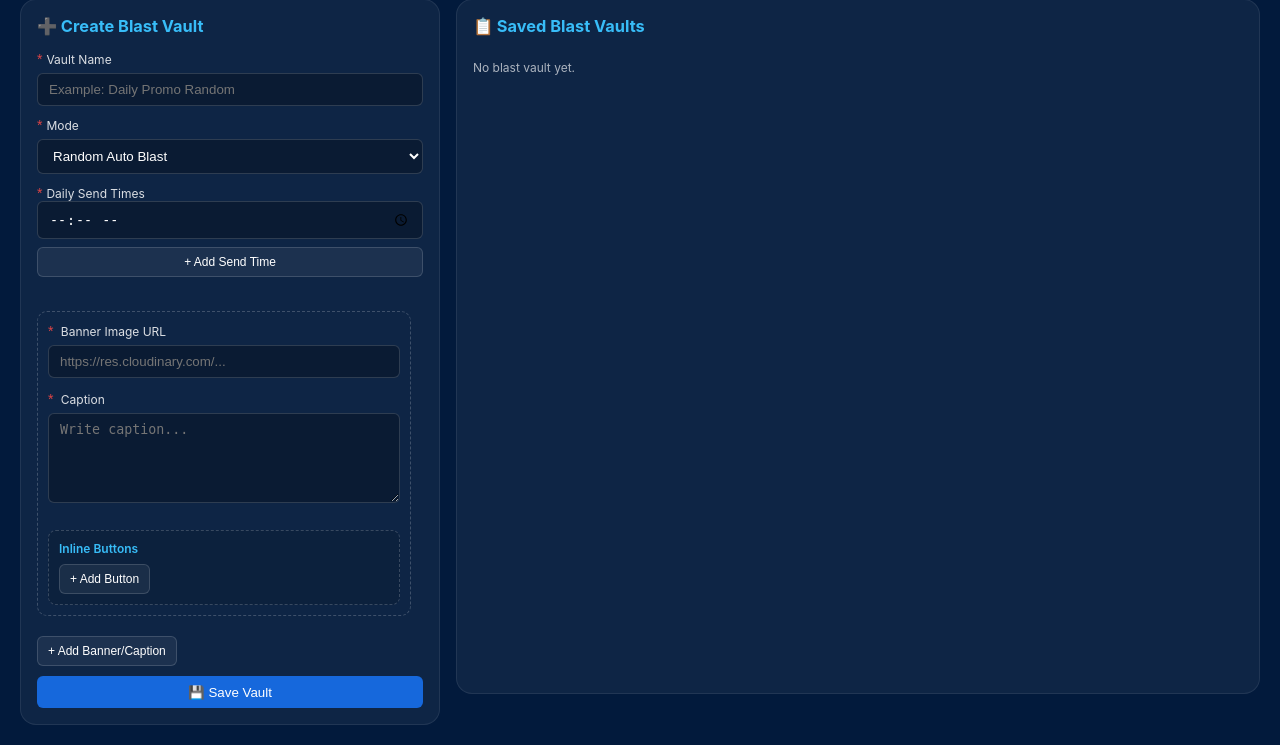
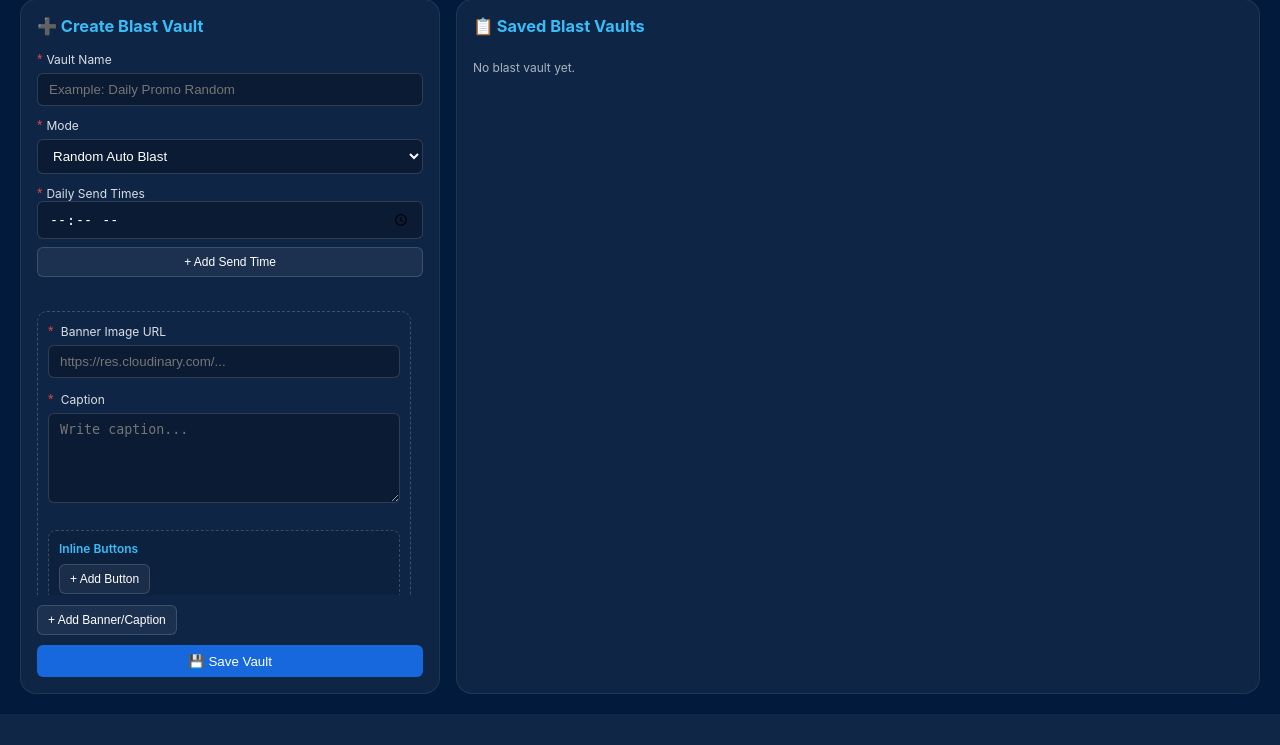
Before and after one commit to searcfile/mybot, a Flask app: page /admin/blast in a window 1280 px wide. Shown: the part 86-831 px from the top of the page. After the commit the page ends 800 px from the top, so only its background shows below. Run offline with Flask 3, Linux system fonts and the light colour scheme; the visitor is signed in with stand-in values (Sample User, id 1); data that the repository does not hold is empty; some libraries are stand-ins or nearby versions.

Commit message:
Update blast.html

```diff
--- a/templates/blast.html
+++ b/templates/blast.html
@@ -189,9 +189,10 @@ body{
     overflow:visible;
   }
 
-  .items-scroll{
-    max-height:520px;
-  }
+.items-scroll{
+  flex:none;
+  max-height:520px;
+}
 }
     @media (max-width: 768px) {
   .topbar {
@@ -774,11 +775,10 @@ body.modal-open{
 .create-vault-card{
   display:flex;
   flex-direction:column;
-  height:auto;
+  height:calc(100vh - 105px);
   min-height:0;
-  overflow:visible;
-}
-
+  overflow:hidden;
+}
 .create-vault-card > h3{
   flex-shrink:0;
 }
@@ -786,10 +786,12 @@ body.modal-open{
 .create-vault-card form{
   display:flex;
   flex-direction:column;
+  flex:1;
+  min-height:0;
 }
 .items-scroll{
+  flex:1;
   min-height:0;
-  max-height:430px;
   overflow-y:auto;
   overflow-x:hidden;
   padding-right:6px;
```
